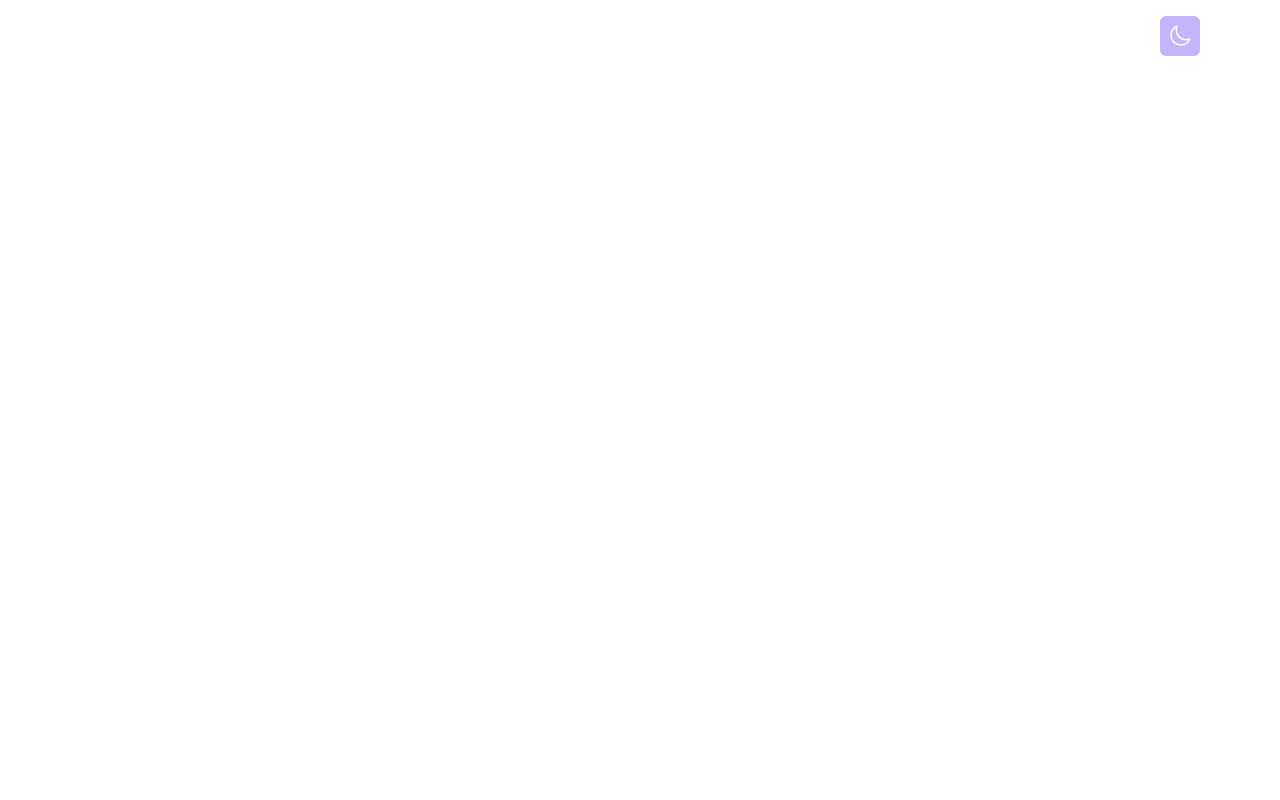
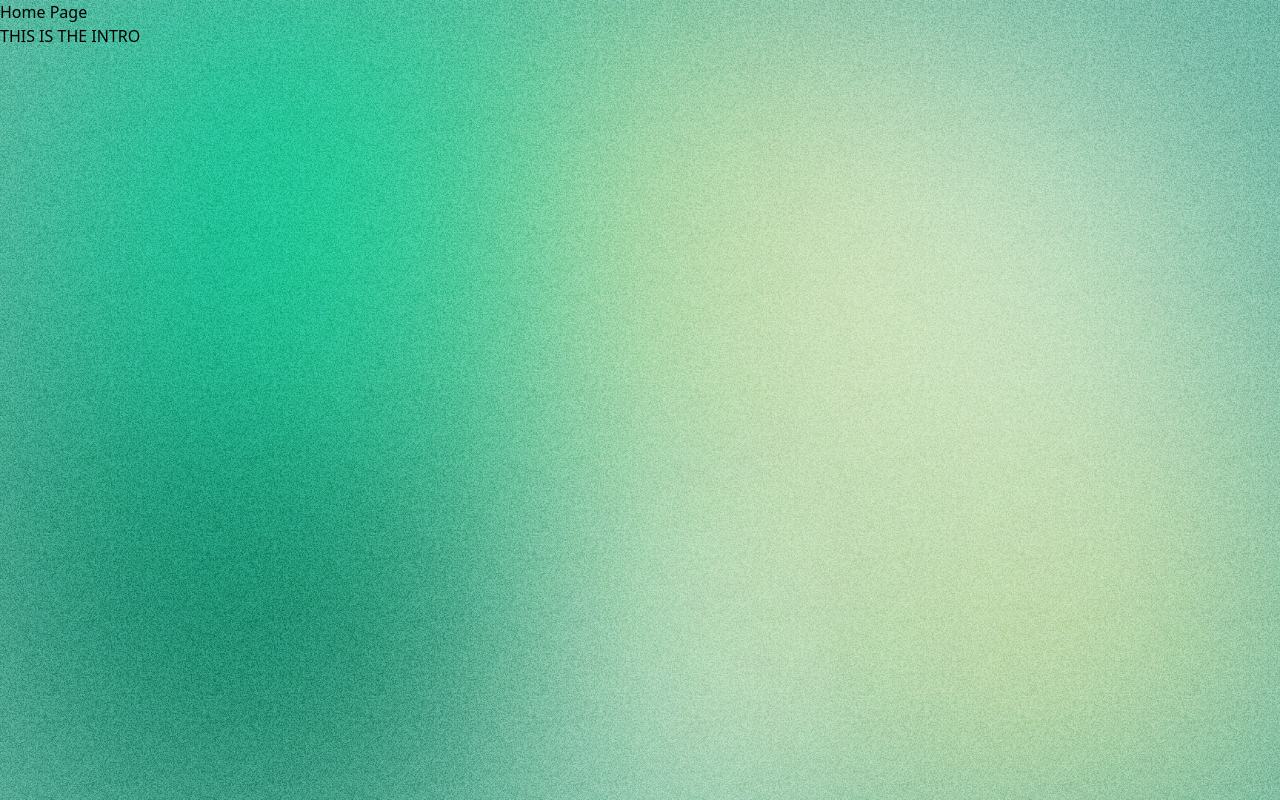
Before and after one commit to axsuphu/alyssa_suphunthuchat, a React (Vite) app: page / in a window 1280 px wide. Built offline with nearby package versions, Linux system fonts and the light colour scheme.

Commit message:
updated static background, updated organization of components, removed unused components

```diff
--- a/src/App.jsx
+++ b/src/App.jsx
@@ -1,20 +1,14 @@
 import React, { useEffect, useState } from "react";
 import { createBrowserRouter } from "react-router-dom";
 import DarkMode from "./components/DarkMode";
-import Intro from "./components/Intro";
-import Portfolio from "./components/Portfolio";
-import Timeline from "./components/Timeline";
-import Socials from "./components/Socials";
-import Contact from "./components/Contact";
-import Footer from "./components/Footer";
+import Background from "./components/layout/Background";
+import HomePage from "./pages/HomePage";
 
 function App() {
   return (
     <>
-      <DarkMode />
-      <div className="bg-white dark:bg-stone-900 dark:text-stone-300 text-stone-900 min-h-screen font-inter">
-        <div className="max-w-5xl w-11/12 mx-auto"></div>
-      </div>
+      <Background />
+      <HomePage />
     </>
   );
 }
--- a/src/components/DarkMode.jsx
+++ b/src/components/DarkMode.jsx
@@ -68,7 +68,7 @@ function DarkMode() {
     <button
       type="button"
       onClick={handleThemeSwitch}
-      className="fixed p-2 z-10 right-20 top-4 bg-violet-300 dark:bg-orange-300 text-lg p-1 rounded-md"
+      className="fixed p-2 z-10 right-20 top-4 bg-violet-300 dark:bg-orange-300 text-lg rounded-md"
     >
       {theme === "dark" ? sun : moon}
     </button>
--- a/src/components/Footer.jsx
+++ /dev/null
@@ -1,11 +0,0 @@
-import React from "react";
-
-function Footer() {
-  return (
-    <div className="py-5 text-center">
-      <p className="text-sm mt-2  opacity-50"></p>
-    </div>
-  );
-}
-
-export default Footer;
--- /dev/null
+++ b/src/components/Hero.jsx
@@ -0,0 +1,7 @@
+import React from "react";
+
+function Hero() {
+  return <div>THIS IS THE INTRO</div>;
+}
+
+export default Hero;
--- a/src/components/Intro.jsx
+++ /dev/null
@@ -1,9 +0,0 @@
-import React from "react";
-
-function Intro() {
-  return (
-    <div className="flex items-center justify-center flex-col text-center pt-28 pb-16"></div>
-  );
-}
-
-export default Intro;
--- a/src/components/Title.jsx
+++ /dev/null
@@ -1,14 +0,0 @@
-import React from "react";
-
-function Title({ children, id }) {
-  return (
-    <h1
-      id={id && id}
-      className="text-4xl font-bold underline underline-offset-8 decoration-4 mb-5 text-stone-900 dark:text-white"
-    >
-      {children}
-    </h1>
-  );
-}
-
-export default Title;
--- /dev/null
+++ b/src/components/layout/Background.jsx
@@ -0,0 +1,27 @@
+import React from "react";
+
+const Background = ({ children }) => {
+  return (
+    <>
+      <div className="relative w-full h-screen">
+        {/* Background Wrapper */}
+        <div className="absolute inset-0 z-0">
+          {/* Colored Background Image */}
+          <img
+            src="public\assets\background\background_start.png"
+            alt="Colored Background Image"
+            className="absolute w-full h-full object-cover"
+          />
+          {/* White Noise Image (Overlapping) */}
+          <img
+            src="public\assets\background\white_noise.png"
+            alt="White Noise Image"
+            className="absolute top-0 left-0 w-full h-full object-cover mix-blend-soft-light"
+          />
+        </div>
+      </div>
+    </>
+  );
+};
+
+export default Background;
--- /dev/null
+++ b/src/pages/HomePage.jsx
@@ -0,0 +1,12 @@
+import React from "react";
+import Hero from "../components/Hero";
+
+const HomePage = () => {
+  return (
+    <div className="absolute top-0 left-0">
+      Home Page <Hero />
+    </div>
+  );
+};
+
+export default HomePage;
```
Also changed, not shown: public/assets/background/white_noise.png (added), src/components/BackgroundRotator.jsx (deleted).
